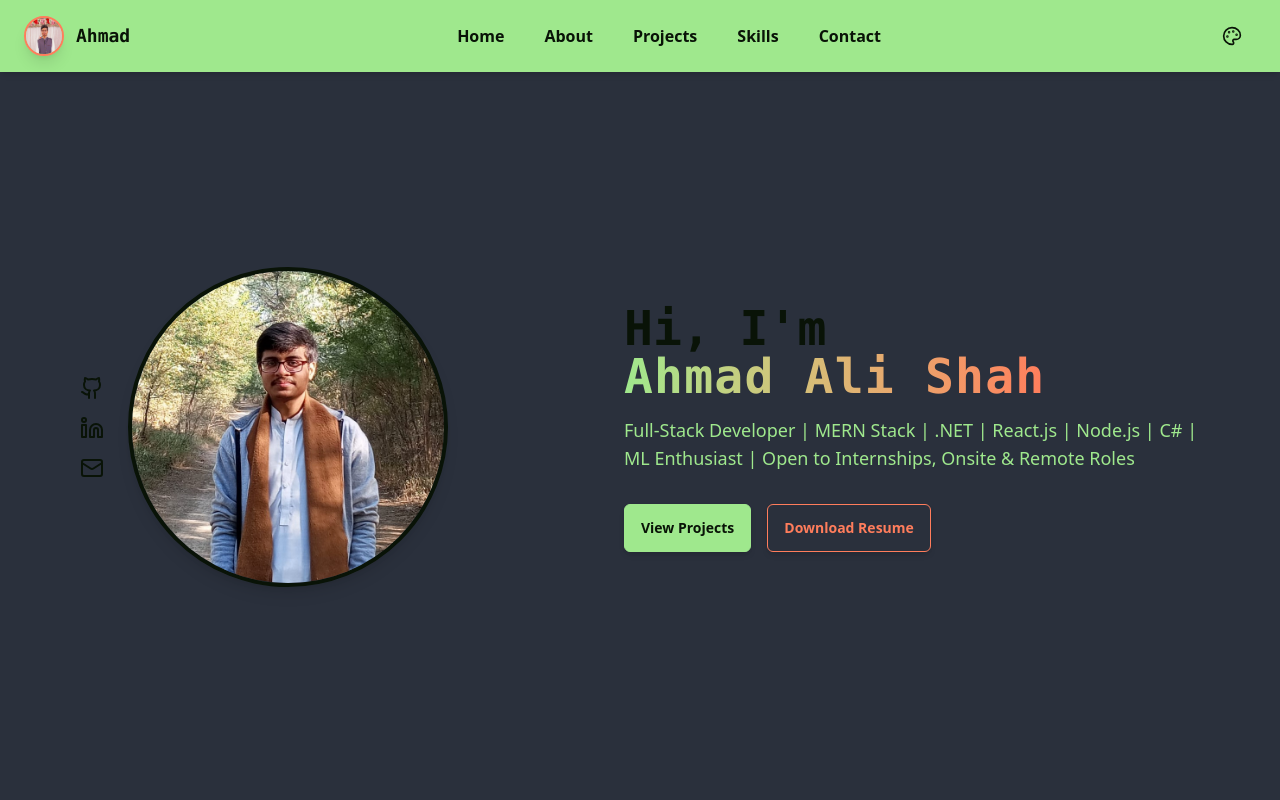
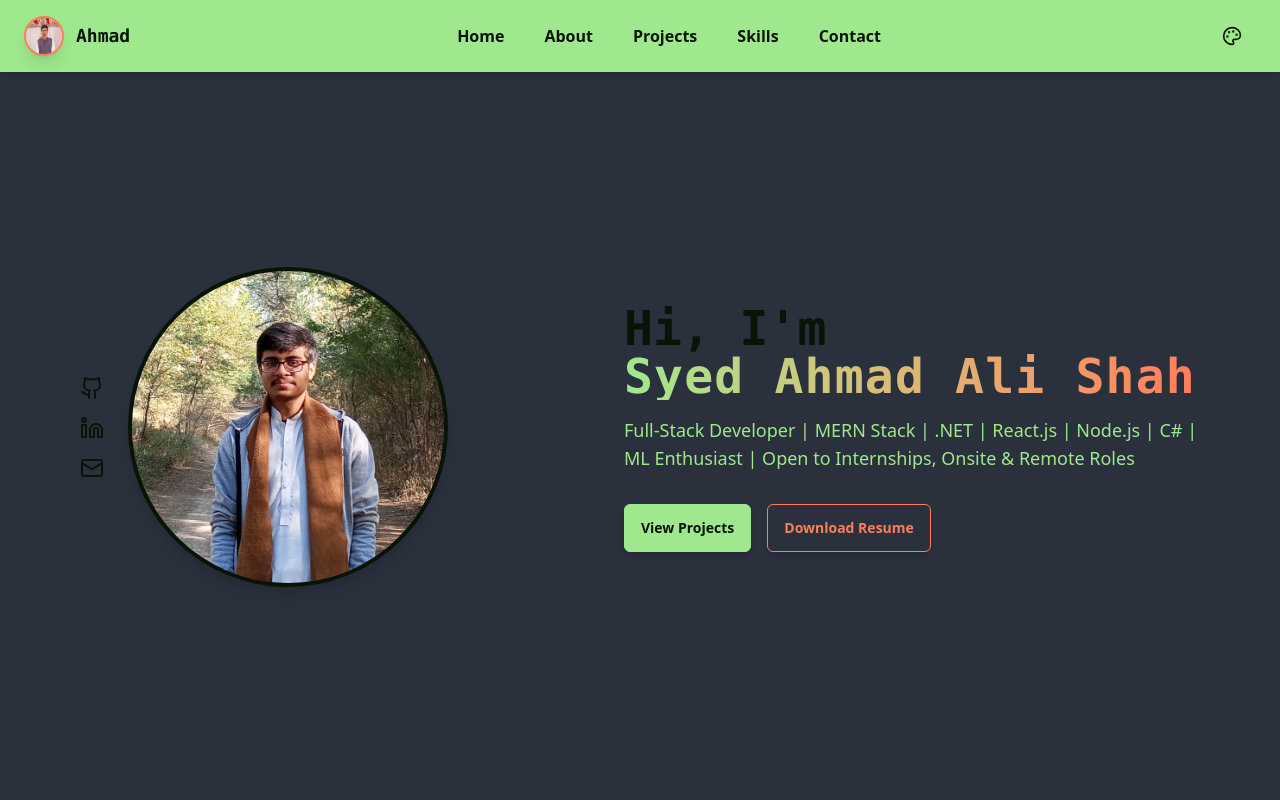
Before and after one commit to ahmadcodes39/Updated-Portfolio, a React (Vite) app: page / in a window 1280 px wide. Shown: the top 800 px of the page. Built offline with nearby package versions, Linux system fonts and the light colour scheme.

Commit message:
adding new resume

```diff
--- a/src/Components/HeroComponents/Right.jsx
+++ b/src/Components/HeroComponents/Right.jsx
@@ -13,7 +13,7 @@ const Right = () => {
       <h1 className="text-2xl sm:text-4xl md:text-5xl font-bold font-mono leading-snug">
         <span className="text-primary-content">Hi, I'm</span>
         <span className="block bg-clip-text text-transparent bg-gradient-to-r from-primary to-secondary tracking-wide">
-          Ahmad Ali Shah
+          Syed Ahmad Ali Shah
         </span>
       </h1>
 
```
Also changed, not shown: 1 other file (tests, documents, lock files or other folders).
